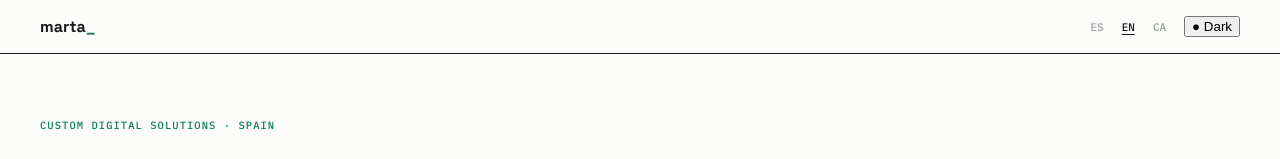
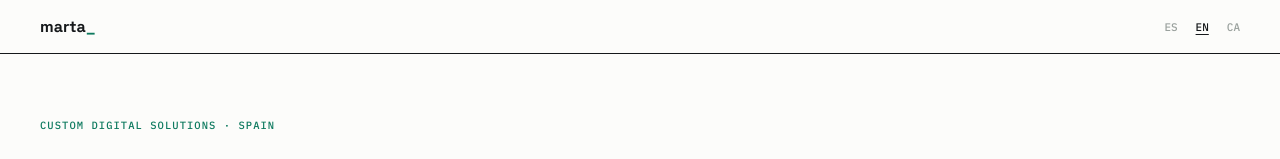
Before and after one commit to mmaciare/marta-macia, a plain HTML site: page en/index.html in a window 1280 px wide. Shown: the top 159 px of the page. Drawn offline with Linux system fonts and the light colour scheme.

Commit message:
Update index.html

```diff
--- a/en/index.html
+++ b/en/index.html
@@ -9,7 +9,6 @@
 <link rel="preconnect" href="https://fonts.gstatic.com" crossorigin>
 <link href="https://fonts.googleapis.com/css2?family=Space+Grotesk:wght@400;500;600;700&family=IBM+Plex+Mono:wght@400;500;600&display=swap" rel="stylesheet">
 <link rel="stylesheet" href="../styles.css">
-<script>try{if(localStorage.getItem('marta_theme')==='dark')document.documentElement.setAttribute('data-theme','dark')}catch(e){}</script>
 </head>
 <body>
 <header class="top">
@@ -18,7 +17,6 @@
 <button class="lbtn" data-lang="es">ES</button>
 <button class="lbtn" data-lang="en">EN</button>
 <button class="lbtn" data-lang="ca">CA</button>
-<button class="tbtn" id="themeToggle" data-dark="● Dark" data-light="☀ Light">● Dark</button>
 </div>
 </header>
 <main>
```
